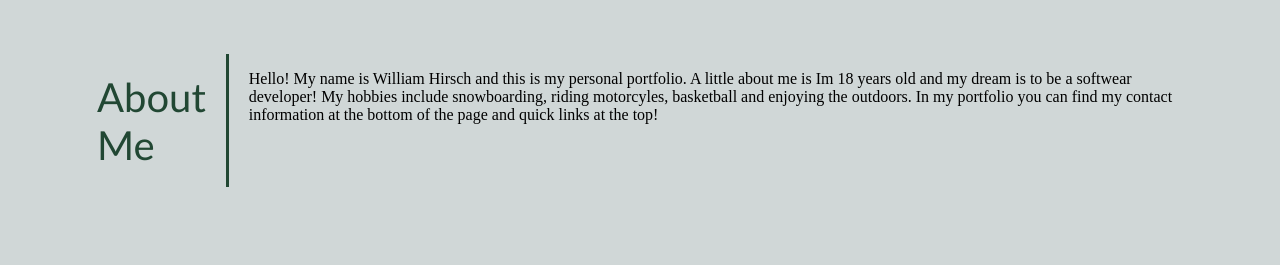
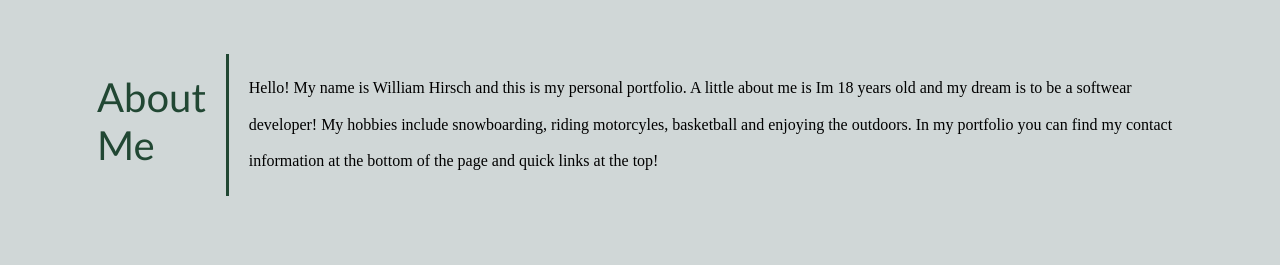
Before and after one commit to WilliamHirschh/My-Portfolio-Project, a plain HTML site: page index.html in a window 1280 px wide. Shown: the part 286-551 px from the top of the page. Drawn offline with Linux system fonts and the light colour scheme.

Commit message:
changed paragraph line height

```diff
--- a/index.css
+++ b/index.css
@@ -108,7 +108,9 @@ ul {
   font-weight: lighter;
 
  }
-
+.aboutMeParagraph {
+  line-height: 230%;
+}
 
  .AboutMeContainer {
   width: 100%;
```
Also changed, not shown: index.html (+0 -22 lines).
